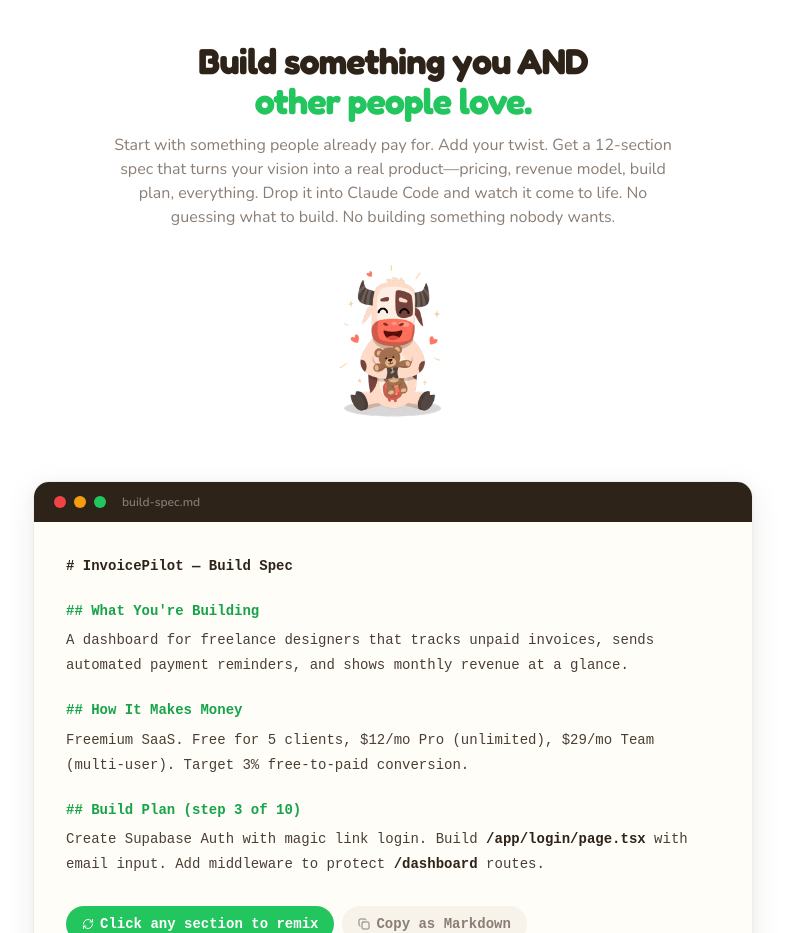
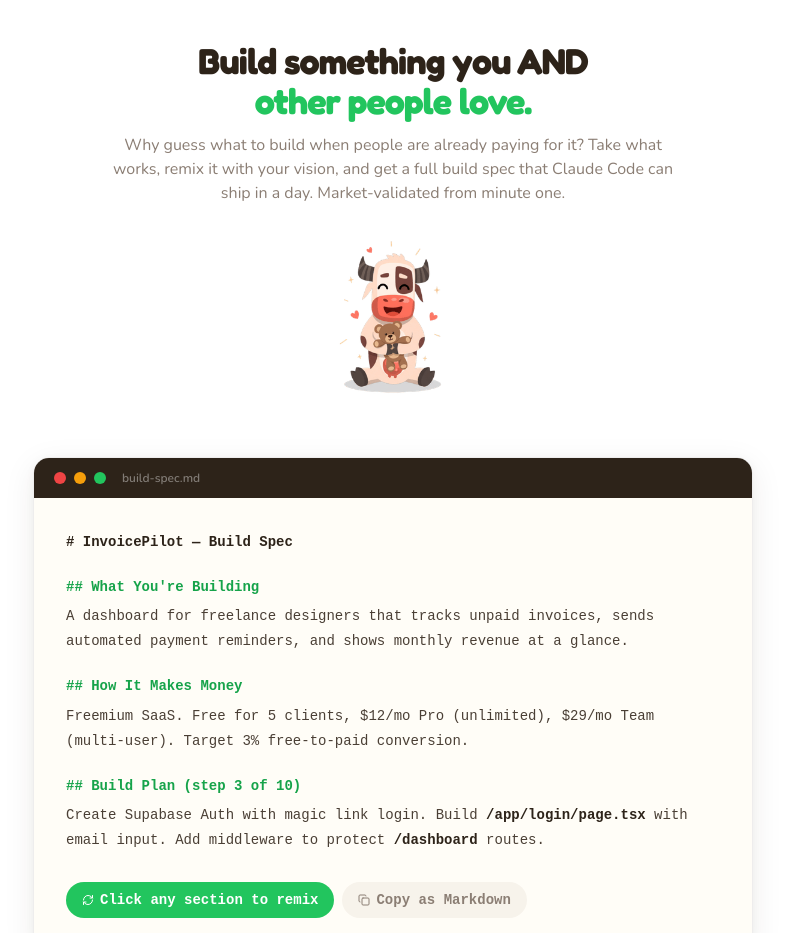
Before and after one commit to lordshua1337/cash-cow, a Next.js app: page / in a window 1280 px wide. Shown: the part 4220-5153 px from the top of the page, without its empty margins (247-1032 px from the left). Built offline with nearby package versions, Linux system fonts and the light colour scheme.

Commit message:
fix: spec preview subtext copy option 2

```diff
--- a/src/app/page.tsx
+++ b/src/app/page.tsx
@@ -647,9 +647,9 @@
               <span style={{ color: 'var(--cash)' }}>other people love.</span>
             </h2>
             <p className="text-base max-w-xl mx-auto" style={{ color: 'var(--brown-muted)' }}>
-              Start with something people already pay for. Add your twist. Get a 12-section spec
-              that turns your vision into a real product&mdash;pricing, revenue model, build plan, everything.
-              Drop it into Claude Code and watch it come to life. No guessing what to build. No building something nobody wants.
+              Why guess what to build when people are already paying for it? Take what works,
+              remix it with your vision, and get a full build spec that Claude Code can ship in a day.
+              Market-validated from minute one.
             </p>
             <Image
               src="/step-4.png"
```
